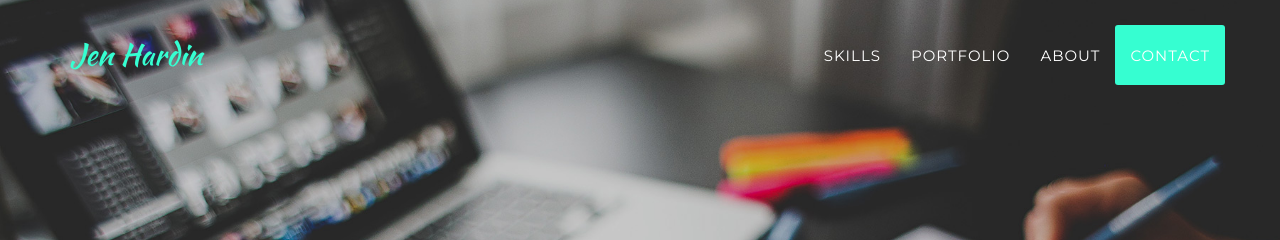
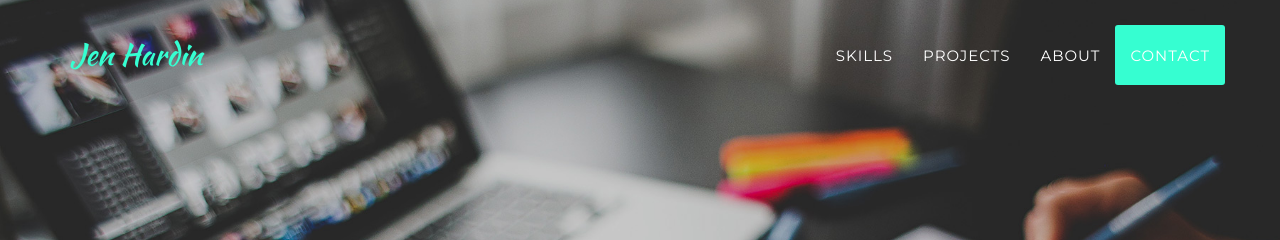
Before and after one commit to jenhardin/jenhardin.github.io, a Jekyll site: the page built from index.html, in a window 1280 px wide. Shown: the top 240 px of the page. Built offline with Jekyll 4.4.1, drawn with Linux system fonts in a browser that asks for light colours; some web fonts are replaced.

Commit message:
Update header.html

```diff
--- a/_includes/header.html
+++ b/_includes/header.html
@@ -22,7 +22,7 @@
                         <a class="page-scroll" href="#services">Skills</a>
                     </li>
                     <li>
-                        <a class="page-scroll" href="#portfolio">Portfolio</a>
+                        <a class="page-scroll" href="#portfolio">Projects</a>
                     </li>
                     <!--
                     <li>
```
